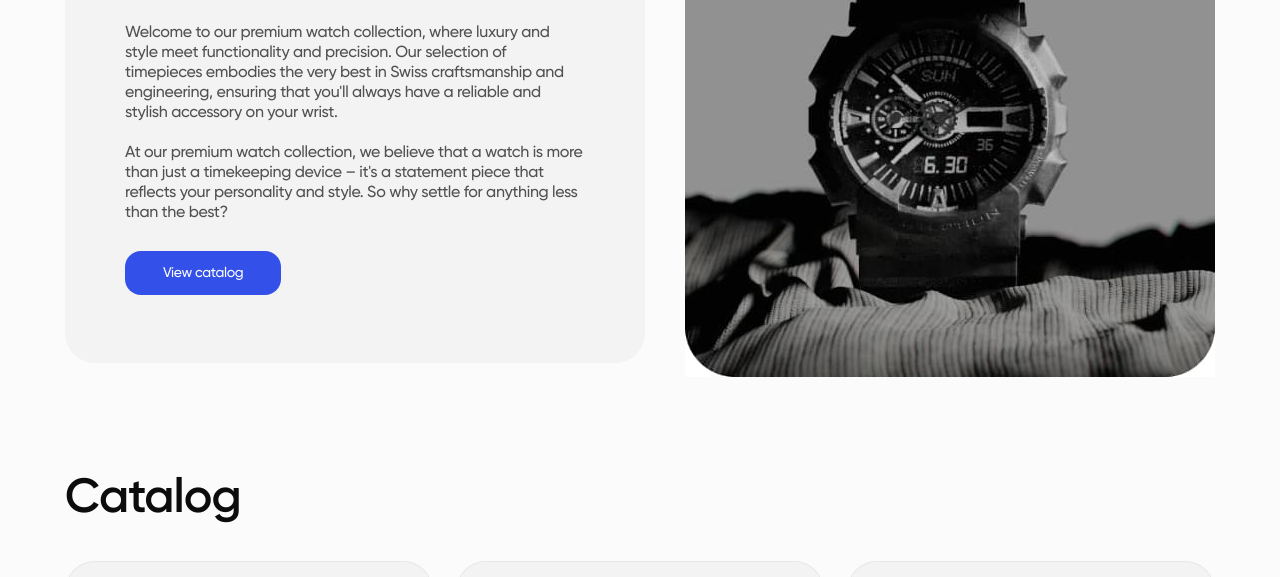
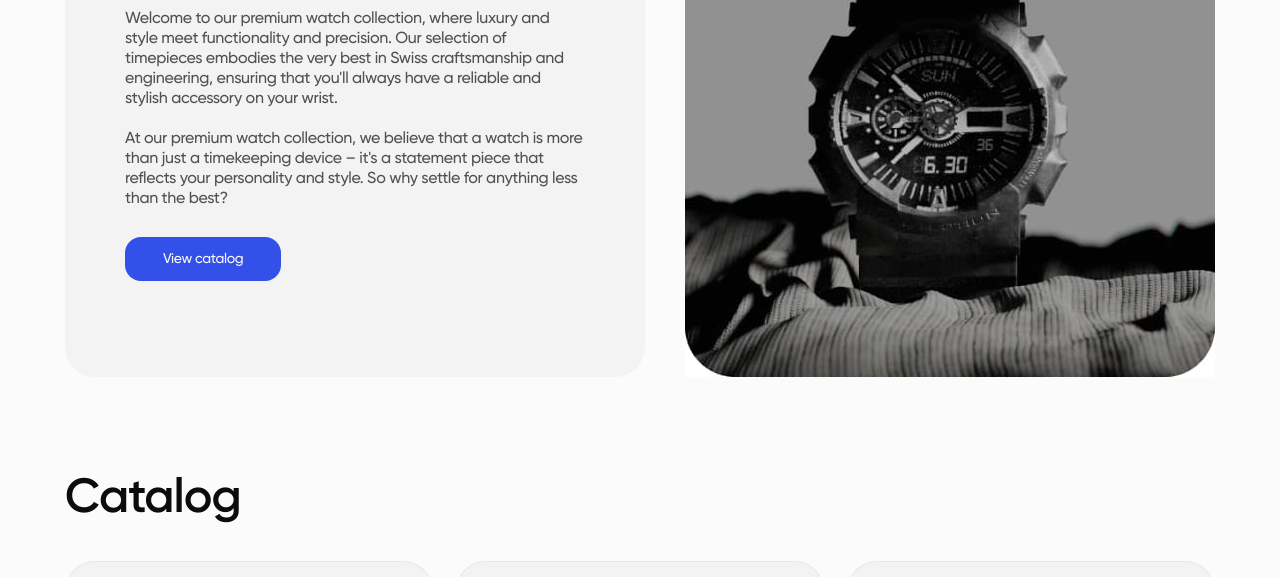
Before and after one commit to PushEaxVK/project-chrono-creators, a website built with Vite: page src/index.html in a window 1280 px wide. Shown: the part 753-1330 px from the top of the page. Built offline with nearby package versions, Linux system fonts and the light colour scheme; files whose address does not match are found by name.

Commit message:
about desktop size fix

```diff
--- a/src/css/about-us.css
+++ b/src/css/about-us.css
@@ -105,4 +105,9 @@
   .about-list {
     margin-bottom: 40px;
   }
+
+  .content-about {
+    width: 580px;
+    height: 532px;
+  }
 }
```
